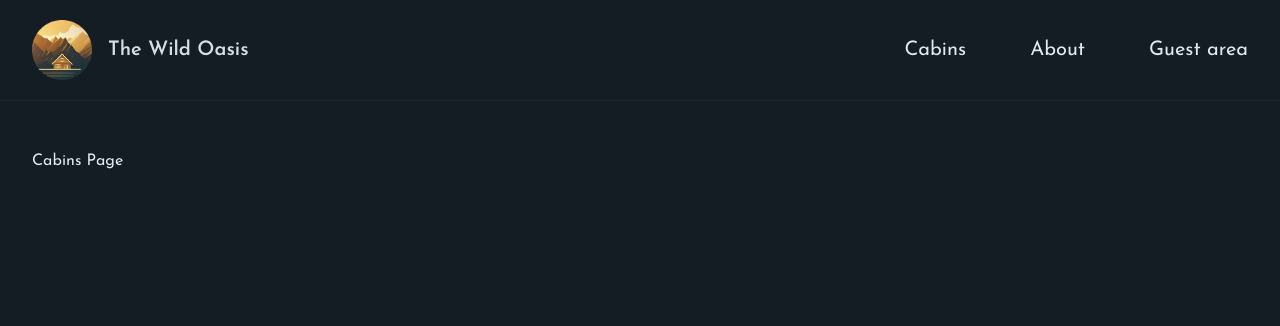
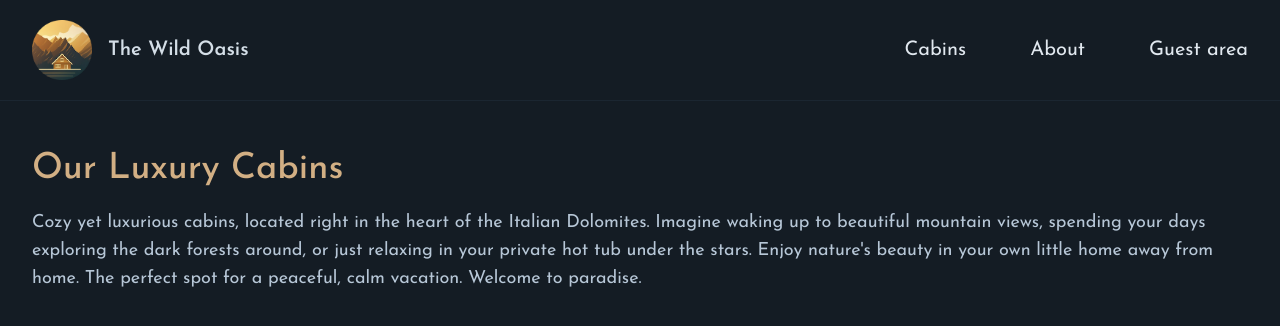
Before and after one commit to andro-jr/WhatsNext, a Next.js app: page /cabins in a window 1280 px wide. Shown: the top 326 px of the page. Built offline with nearby package versions, Linux system fonts and the light colour scheme.

Commit message:
add: types, and cabins page and cabins card

```diff
--- /dev/null
+++ b/app/_components/CabinCard.tsx
@@ -0,0 +1,62 @@
+import { UsersIcon } from "@heroicons/react/24/solid";
+import { Cabin } from "../_types";
+
+interface CabinCardType {
+  cabin: Cabin;
+}
+
+function CabinCard({ cabin }: CabinCardType) {
+  const { id, name, maxCapacity, regularPrice, discount, image } = cabin;
+
+  return (
+    <div className="flex border-primary-800 border">
+      <img
+        src={image}
+        alt={`Cabin ${name}`}
+        className="flex-1 border-r border-primary-800"
+      />
+
+      <div className="flex-grow">
+        <div className="pt-5 pb-4 px-7 bg-primary-950">
+          <h3 className="text-accent-500 font-semibold text-2xl mb-3">
+            Cabin {name}
+          </h3>
+
+          <div className="flex gap-3 items-center mb-2">
+            <UsersIcon className="h-5 w-5 text-primary-600" />
+            <p className="text-lg text-primary-200">
+              For up to <span className="font-bold">{maxCapacity}</span> guests
+            </p>
+          </div>
+
+          <p className="flex gap-3 justify-end items-baseline">
+            {discount > 0 ? (
+              <>
+                <span className="text-3xl font-[350]">
+                  ${regularPrice - discount}
+                </span>
+                <span className="line-through font-semibold text-primary-600">
+                  ${regularPrice}
+                </span>
+              </>
+            ) : (
+              <span className="text-3xl font-[350]">${regularPrice}</span>
+            )}
+            <span className="text-primary-200">/ night</span>
+          </p>
+        </div>
+
+        <div className="bg-primary-950 border-t border-t-primary-800 text-right">
+          <a
+            href={`/cabins/${id}`}
+            className="border-l border-primary-800 py-4 px-6 inline-block hover:bg-accent-600 transition-all hover:text-primary-900"
+          >
+            Details & reservation &rarr;
+          </a>
+        </div>
+      </div>
+    </div>
+  );
+}
+
+export default CabinCard;
--- /dev/null
+++ b/app/_types/index.ts
@@ -0,0 +1,8 @@
+export type Cabin = {
+  id: string;
+  name: string;
+  maxCapacity: number;
+  regularPrice: number;
+  discount: number;
+  image: string;
+};
--- a/app/cabins/page.tsx
+++ b/app/cabins/page.tsx
@@ -1,11 +1,31 @@
-import React from "react";
+import CabinCard from "@/app/_components/CabinCard";
+import { Cabin } from "@/app/_types";
 
-export const metadata = {
-  title: "Cabins",
-};
+export default function Page() {
+  // CHANGE
+  const cabins: Cabin[] = [];
 
-const page: React.FC = async () => {
-  return <div>Cabins Page</div>;
-};
+  return (
+    <div>
+      <h1 className="text-4xl mb-5 text-accent-400 font-medium">
+        Our Luxury Cabins
+      </h1>
+      <p className="text-primary-200 text-lg mb-10">
+        Cozy yet luxurious cabins, located right in the heart of the Italian
+        Dolomites. Imagine waking up to beautiful mountain views, spending your
+        days exploring the dark forests around, or just relaxing in your private
+        hot tub under the stars. Enjoy nature&apos;s beauty in your own little
+        home away from home. The perfect spot for a peaceful, calm vacation.
+        Welcome to paradise.
+      </p>
 
-export default page;
+      {cabins.length > 0 && (
+        <div className="grid sm:grid-cols-1 md:grid-cols-2 gap-8 lg:gap-12 xl:gap-14">
+          {cabins.map((cabin) => (
+            <CabinCard cabin={cabin} key={cabin.id} />
+          ))}
+        </div>
+      )}
+    </div>
+  );
+}
```
